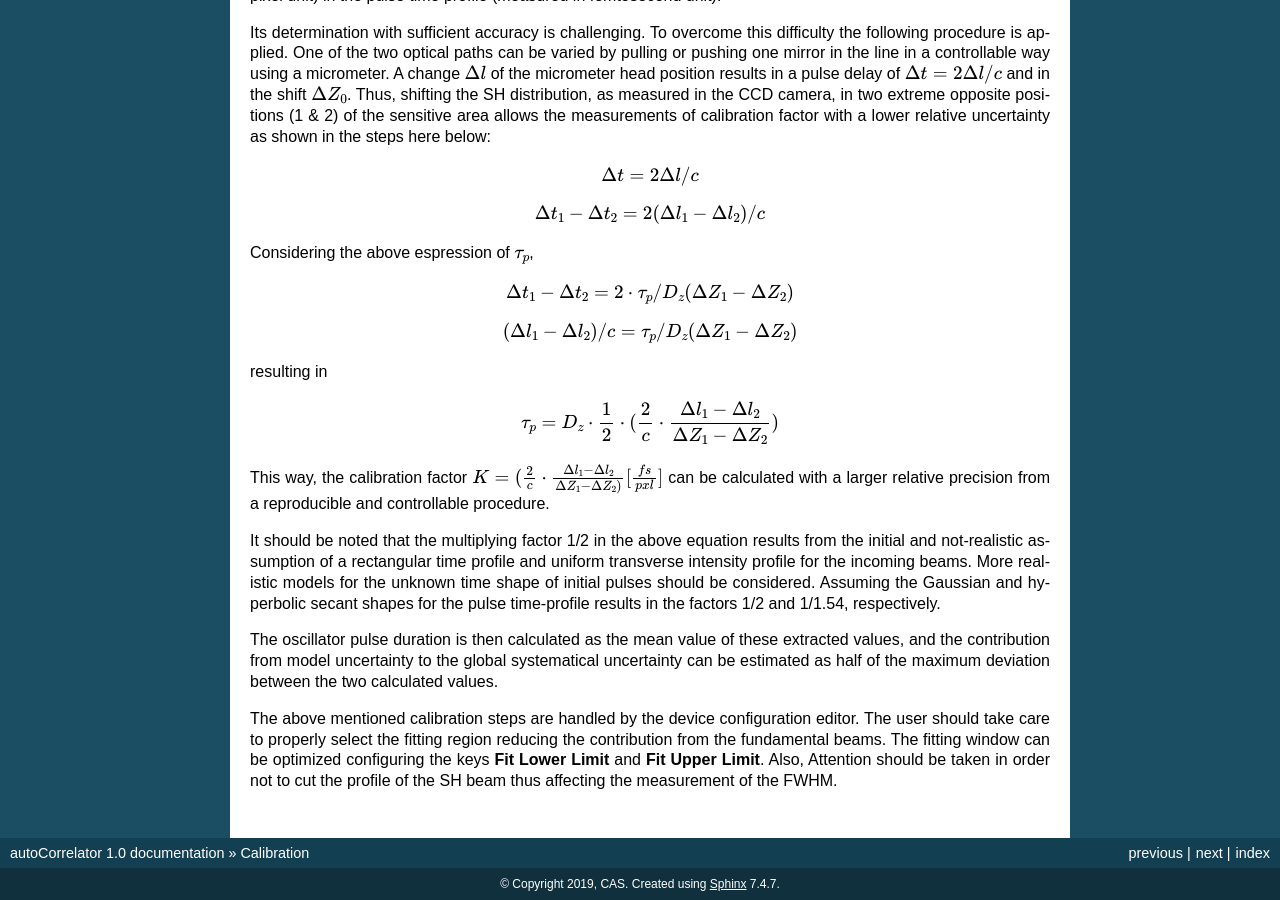
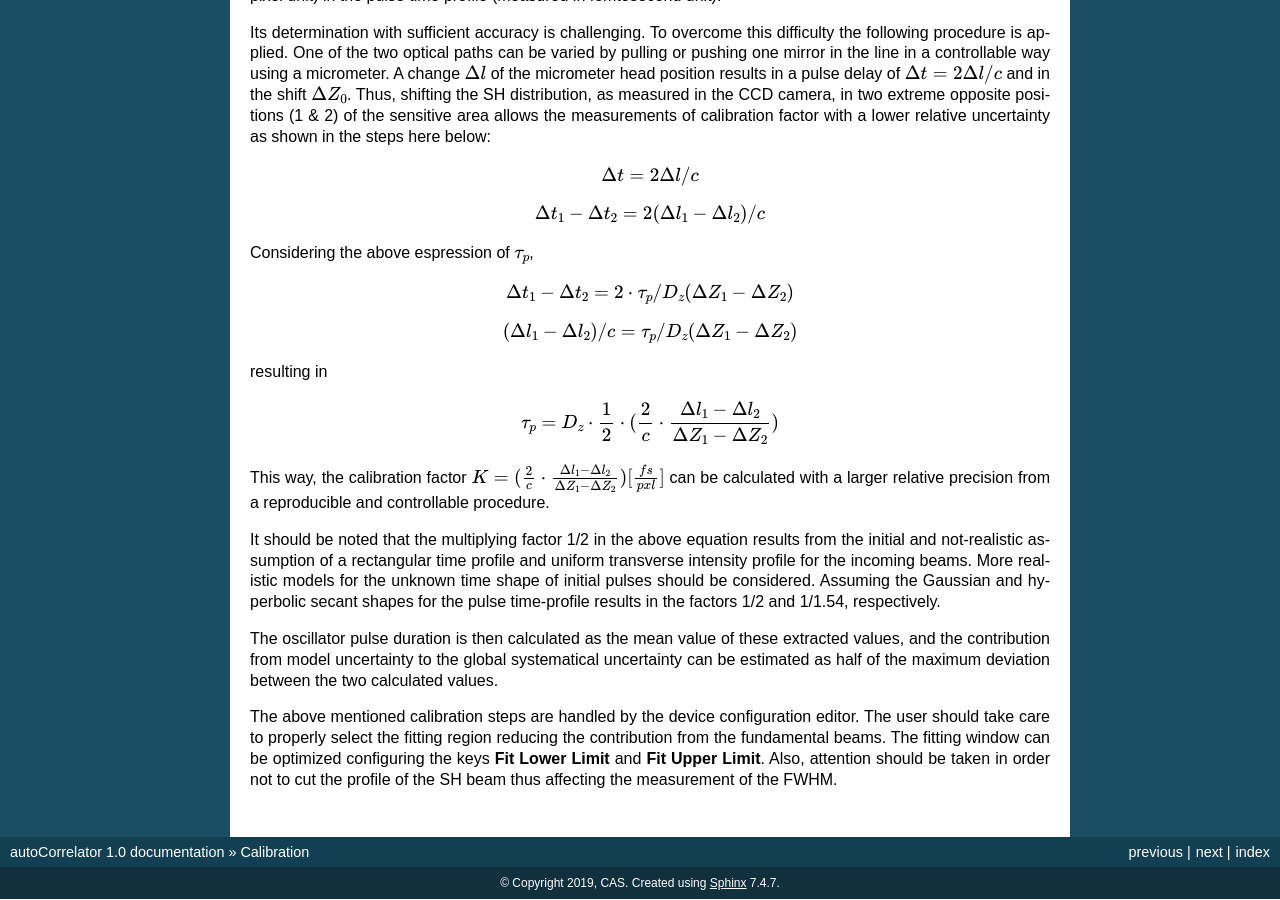
Before and after one commit to European-XFEL/imageProcessor, a Sphinx documentation site: the page built from doc/source/calibration.rst, in a window 1280 px wide and 900 px high, scrolled down 665 px. Built offline with Sphinx 7.4.7, drawn with Linux system fonts in a browser that asks for light colours.

```diff
--- a/doc/source/calibration.rst
+++ b/doc/source/calibration.rst
@@ -68,7 +68,7 @@ resulting in
 
 This way, the calibration factor
 :math:`K = (\frac{2}{c} \cdot \frac{\Delta l_1 - \Delta l_2}{\Delta Z_1 - \Delta
-Z_2)} [\frac{fs}{pxl}]` can be calculated with a larger relative precision
+Z_2}) [\frac{fs}{pxl}]` can be calculated with a larger relative precision
 from a reproducible and controllable procedure.
 
 It should be noted that the multiplying factor 1/2 in the above equation
@@ -88,6 +88,5 @@ configuration editor. The user should take care to properly
 select the fitting region reducing the contribution from the fundamental beams.
 The fitting window can be optimized configuring the keys **Fit Lower Limit**
 and **Fit Upper Limit**.
-Also,
-Attention should be taken in order not to cut the profile of the SH beam
+Also, attention should be taken in order not to cut the profile of the SH beam
 thus affecting the measurement of the FWHM.
```
